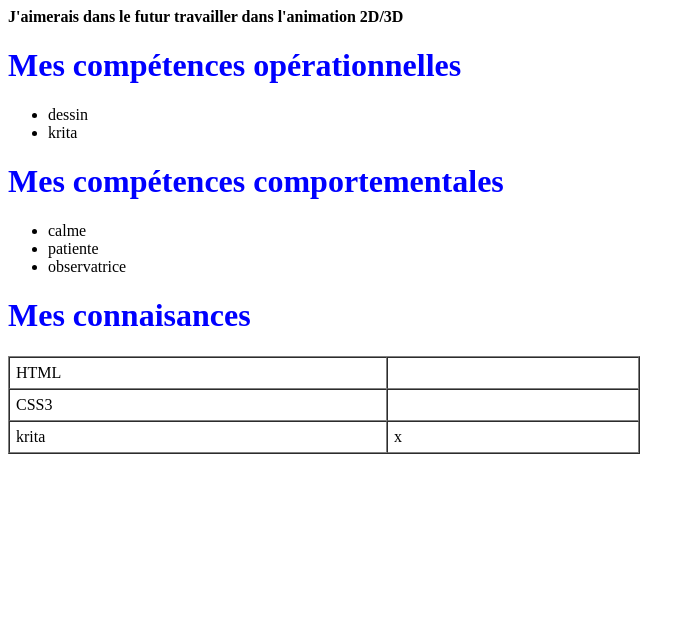
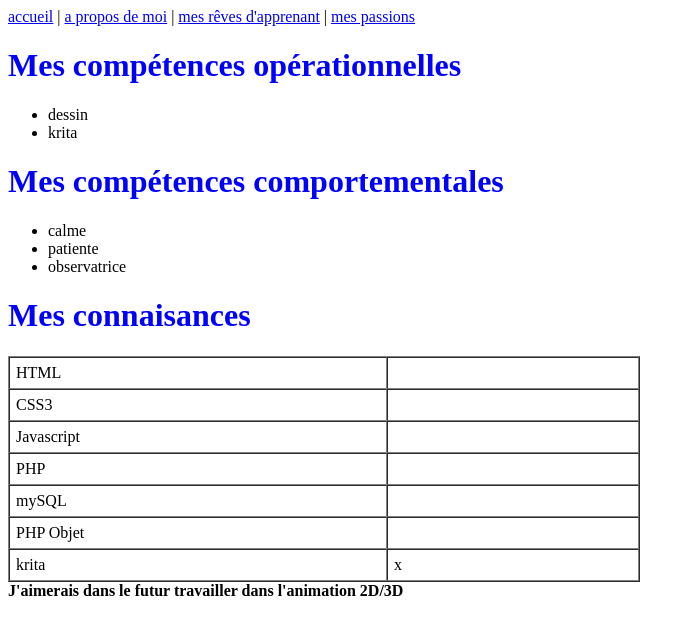
Before and after one commit to Marylinelesaffre/about-me, a plain HTML site: page about-me.html in a window 1280 px wide. Shown: the whole page, without its empty margins (0-695 px from the left). Drawn offline with Linux system fonts and the light colour scheme.

Commit message:
continuation

```diff
--- a/about-me.html
+++ b/about-me.html
@@ -6,9 +6,15 @@
     <meta name="viewport" content="width=device-width, initial-scale=1.0">
     <title>a propos de moi</title>
     <link rel="stylesheet" href="style.css">
+    <nav>
+        <a href="index.html">accueil</a> |
+        <a href="about-me.html">a propos de moi</a> |
+        <a href="my-dreams.html">mes rêves d'apprenant</a> |
+        <a href="my-passions.html">mes passions</a>
+      </nav>
 </head>
 <body>
-    <strong>J'aimerais dans le futur travailler dans l'animation 2D/3D</strong>
+
 
             <h1>Mes compétences opérationnelles</h1>
                 <ul><li>dessin</li>
@@ -31,11 +37,28 @@
                    <td width="20%"></td>
                 </tr>
                 <tr>
+                    <td width="30%">Javascript</td>
+                    <td width="20%"></td>
+                 </tr>
+                 <tr>
+                    <td width="30%">PHP</td>
+                    <td width="20%"></td>
+                 </tr>
+                 <tr>
+                    <td width="30%">mySQL</td>
+                    <td width="20%"></td>
+                 </tr>
+                 <tr>
+                    <td width="30%">PHP Objet</td>
+                    <td width="20%"></td>
+                 </tr>
+
+                <tr>
                    <td width="30%">krita</td>
                    <td width="20%">x</td>
                 </tr>
              </table>
-
+             <strong>J'aimerais dans le futur travailler dans l'animation 2D/3D</strong>
 
 </body>
 </html>
```
Also changed, not shown: index.html (+10 -2 lines), my-dreams.html (+14 -3 lines), my-passions.html (+7 -0 lines), images/photo grande taille.jpg (added), style.css (line endings or trailing spaces).
